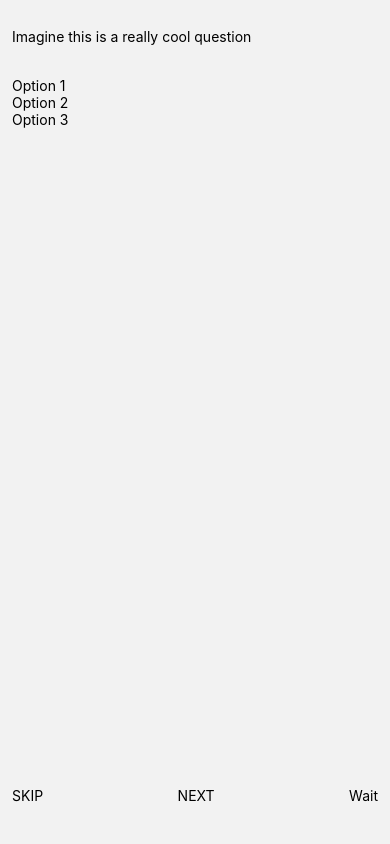
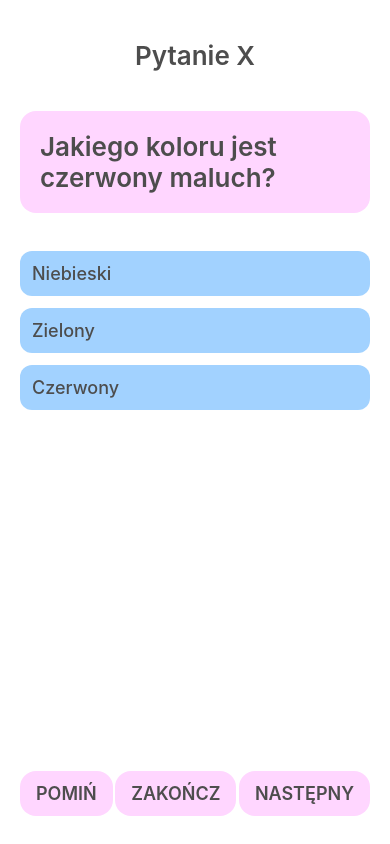
Before and after one commit to Gaba54/Quizzer, a React Native app: screen /Quiz in a window 390 px wide. Built offline with nearby package versions, Linux system fonts and the light colour scheme.

Commit message:
Adding style to components

```diff
--- /dev/null
+++ b/components/textbox.js
@@ -0,0 +1,38 @@
+import React from 'react';
+import {SafeAreaView, StyleSheet, TextInput, View} from 'react-native';
+
+const TextBox = () => {
+  const [text, onChangeText] = React.useState('Twoje imię');
+  return (
+    <SafeAreaView>
+      <View style={styles.container}>
+      <TextInput
+        style={styles.input}
+        onChangeText={onChangeText}
+        value={text}
+      />
+      </View>
+    </SafeAreaView>
+  );
+};
+
+export default TextBox;
+
+const styles = StyleSheet.create({
+  input: {
+    fontSize:18,
+    color: '#4D4D4D',
+    fontFamily: 'Open Sans',
+    alignItems:'flex-start',
+    backgroundColor: 'white',
+    paddingLeft:10,
+    borderRadius: 8,
+  },
+  container:{
+    paddingTop: 4,
+    paddingHorizontal: 4,
+    paddingBottom: 4,
+    backgroundColor: '#a2d2ff',
+    borderRadius: 10
+  }
+});
--- a/components/title.js
+++ b/components/title.js
@@ -3,12 +3,23 @@ import {StyleSheet, Text, View} from 'react-native';
 
 const Title = () => {
   return (
-    <View>
-      <Text>Quizzler</Text>
+    <View style={styles.container}>
+      {/* <Text style={styles.title}>Quizzler</Text> */}
     </View>
   );
 };
 
 export default Title;
 
-const styles = StyleSheet.create({});
+const styles = StyleSheet.create({
+  title: {
+    fontSize: 30,
+    fontWeight: '600',
+  },
+  container: {
+    paddingVertical: 16,
+    justifyContent: 'center',
+    alignItems: 'center',
+
+  },
+});
--- a/screens/home.js
+++ b/screens/home.js
@@ -1,28 +1,32 @@
 import React from 'react';
-import {
-    Image,
-  StyleSheet,
-  Text,
-  TouchableOpacity,
-  View,
-} from 'react-native';
+import {Image, StyleSheet, Text, TouchableOpacity, View} from 'react-native';
 import Title from '../components/title';
+import TextBox from '../components/textbox';
 
-const Home = ({ navigation }) => {
+const Home = ({navigation}) => {
   return (
-    <View>
-      <Title />
+    <View style={styles.container}>
       <View style={styles.bannerContainer}>
-      <Image source={require('../components/logo.png')}
-      style= {styles.banner}
-      resizeMode='contain'/>
+        <Image
+          source={require('../components/logo.png')}
+          style={styles.banner}
+          resizeMode="contain"
+        />
       </View>
-      <View>
-        <Text>Wpisz swoje imię, aby zacząć przygodę z quizami!</Text>
+      <View style={styles.bottomcontainer}>
+        <Text style={styles.text}>
+          Wpisz swoje imię, aby zacząć przygodę z quizami!
+        </Text>
       </View>
-      <TouchableOpacity onPress={()=> navigation.navigate('Categories')}>
-        <Text>Rozpocznij</Text>
-      </TouchableOpacity>
+      <View style={styles.containerfles}>
+      <TextBox style={styles.containterTextbox} />
+
+        <TouchableOpacity
+          onPress={() => navigation.navigate('Categories')}
+          style={styles.button}>
+          <Text style={styles.buttonText}>Rozpocznij</Text>
+        </TouchableOpacity>
+      </View>
     </View>
   );
 };
@@ -30,12 +34,50 @@ const Home = ({ navigation }) => {
 export default Home;
 
 const styles = StyleSheet.create({
-    banner:{
-    height: 107,
-    width: 381,
-    },
-    bannerContainer:{
-        justifyContent:'center',
-        alignItems:'center'
-    }
+  banner: {
+    height: 400,
+    width: 400,
+  },
+  bannerContainer: {
+    marginTop:150,
+    justifyContent: 'center',
+    alignItems: 'center',
+    flex: 1,
+  },
+  container: {
+    paddingTop: 40,
+    paddingHorizontal: 20,
+    backgroundColor: '#ffd6ff',
+    height: '100%',
+  },
+  button: {
+    width: '100%',
+    backgroundColor: '#a2d2ff',
+    padding: 20,
+    borderRadius: 16,
+    alignItems: 'center',
+    marginTop:40,
+  },
+  buttonText: {
+    fontSize: 20,
+    fontWeight: '600',
+    color: '#4D4D4D',
+  },
+  text: {
+    marginTop:30,
+    fontSize: 20,
+    fontWeight:400,
+    fontFamily: 'Open Sans',
+    alignItems: 'center',
+    color: '#4D4D4D',
+  },
+  bottomcontainer: {
+    flex: 2,
+  },
+  containerfles:{
+    flex:8,
+  },
+  containterTextbox:{
+    marginBottom:20
+  },
 });
--- a/screens/quiz.js
+++ b/screens/quiz.js
@@ -4,29 +4,34 @@ import {StyleSheet, Text, TouchableOpacity, View} from 'react-native';
 const Quiz = ({navigation}) => {
   return (
     <View style={styles.container}>
+      <View style={styles.questionCounter}>
+      <Text style={styles.question}>Pytanie X</Text>
+      </View>
       <View style={styles.top}>
-        <Text>Imagine this is a really cool question</Text>
+        <Text style={styles.question}>
+          Jakiego koloru jest czerwony maluch?
+        </Text>
       </View>
       <View style={styles.options}>
-        <TouchableOpacity>
-          <Text>Option 1</Text>
+        <TouchableOpacity style={styles.optionButton}>
+          <Text style={styles.option}>Niebieski</Text>
         </TouchableOpacity>
-        <TouchableOpacity>
-          <Text>Option 2</Text>
+        <TouchableOpacity style={styles.optionButton}>
+          <Text style={styles.option}>Zielony</Text>
         </TouchableOpacity>
-        <TouchableOpacity>
-          <Text>Option 3</Text>
+        <TouchableOpacity style={styles.optionButton}>
+          <Text style={styles.option}>Czerwony</Text>
         </TouchableOpacity>
       </View>
       <View style={styles.bottom}>
-        <TouchableOpacity>
-          <Text>SKIP</Text>
+        <TouchableOpacity style={styles.button}>
+          <Text style={styles.buttonText}>POMIŃ</Text>
         </TouchableOpacity>
-        <TouchableOpacity>
-          <Text>NEXT</Text>
+        <TouchableOpacity style={styles.button}>
+          <Text style={styles.buttonText}>ZAKOŃCZ</Text>
         </TouchableOpacity>
-        <TouchableOpacity onPress={() => navigation.navigate('Result')}>
-          <Text>Wait</Text>
+        <TouchableOpacity style={styles.button} onPress={() => navigation.navigate('Result')}>
+          <Text style={styles.buttonText}>NASTĘPNY</Text>
         </TouchableOpacity>
       </View>
     </View>
@@ -37,15 +42,23 @@ export default Quiz;
 
 const styles = StyleSheet.create({
   container: {
-    padding: 12,
+    paddingTop: 40,
+    paddingHorizontal: 20,
+    backgroundColor: 'white',
     height: '100%',
   },
   top: {
     marginVertical: 16,
+    width: '100%',
+    backgroundColor: '#ffd6ff',
+    padding: 20,
+    borderRadius: 16,
+    alignItems: 'center',
+    marginTop:40,
   },
   options: {
     marginVertical: 16,
-    flex: 1,
+
   },
   bottom: {
     marginBottom: 12,
@@ -53,4 +66,54 @@ const styles = StyleSheet.create({
     justifyContent: 'space-between',
     flexDirection: 'row',
   },
+  button: {
+    backgroundColor: '#ffd6ff',
+    padding: 12,
+    paddingHorizontal: 16,
+    borderRadius: 16,
+    alignItems: 'center',
+    marginTop: 40,
+  },
+  buttonText: {
+    fontSize: 18,
+    fontWeight: '600',
+    color: '#4D4D4D',
+  },
+  text: {
+    marginTop: 30,
+    fontSize: 20,
+    fontWeight: 400,
+    fontFamily: 'Open Sans',
+    alignItems: 'center',
+    color: '#4D4D4D',
+  },
+  question: {
+    fontSize: 26,
+    fontWeight: '600',
+    color: '#4D4D4D',
+    alignItems: 'center',
+  },
+  questionCounter: {
+    alignItems: 'center',
+    fontSize: 18,
+    fontWeight: '600',
+    color: '#4D4D4D',
+  },
+  option:{
+    fontSize:18,
+    fontWeight: '500',
+    color: '#4D4D4D',
+
+  },
+  options:{
+    flex:1,
+    marginVertical:16,
+  },
+  optionButton:{
+    paddingVertical:12,
+    marginVertical: 6,
+    backgroundColor: '#a2d2ff',
+    paddingHorizontal: 12,
+    borderRadius:12
+  }
 });
--- a/screens/result.js
+++ b/screens/result.js
@@ -22,4 +22,19 @@ const Result = ({ navigation }) => {
 
 export default Result;
 
-const styles = StyleSheet.create({});
+const styles = StyleSheet.create({
+  container: {
+    paddingTop: 40,
+    paddingHorizontal: 20,
+    backgroundColor: '#ffd6ff',
+    height: '100%',
+  },
+  banner: {
+    height:300,
+    width:300,
+  },
+  bannerContainer:{
+    justifyContent:'center',
+    alignItems:'center'
+  }
+});
```
Also changed, not shown: components/logo.png.
